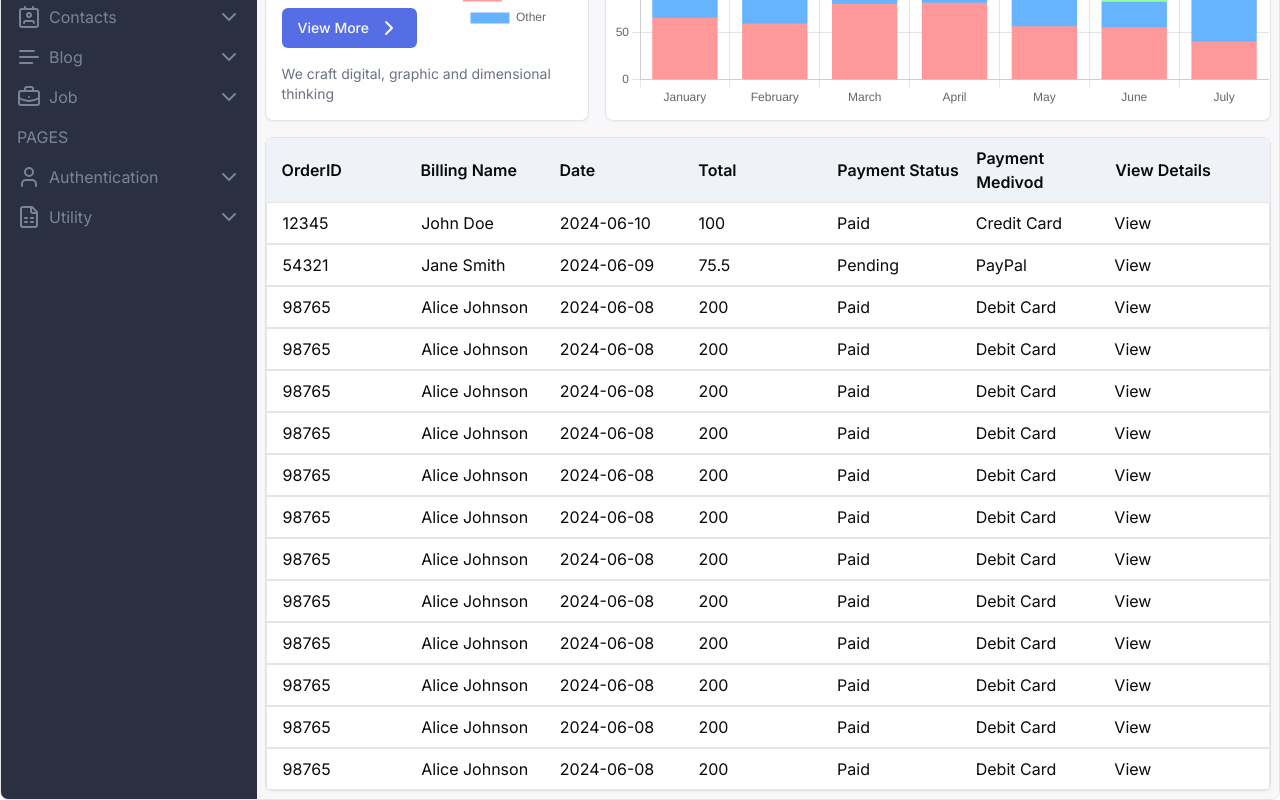
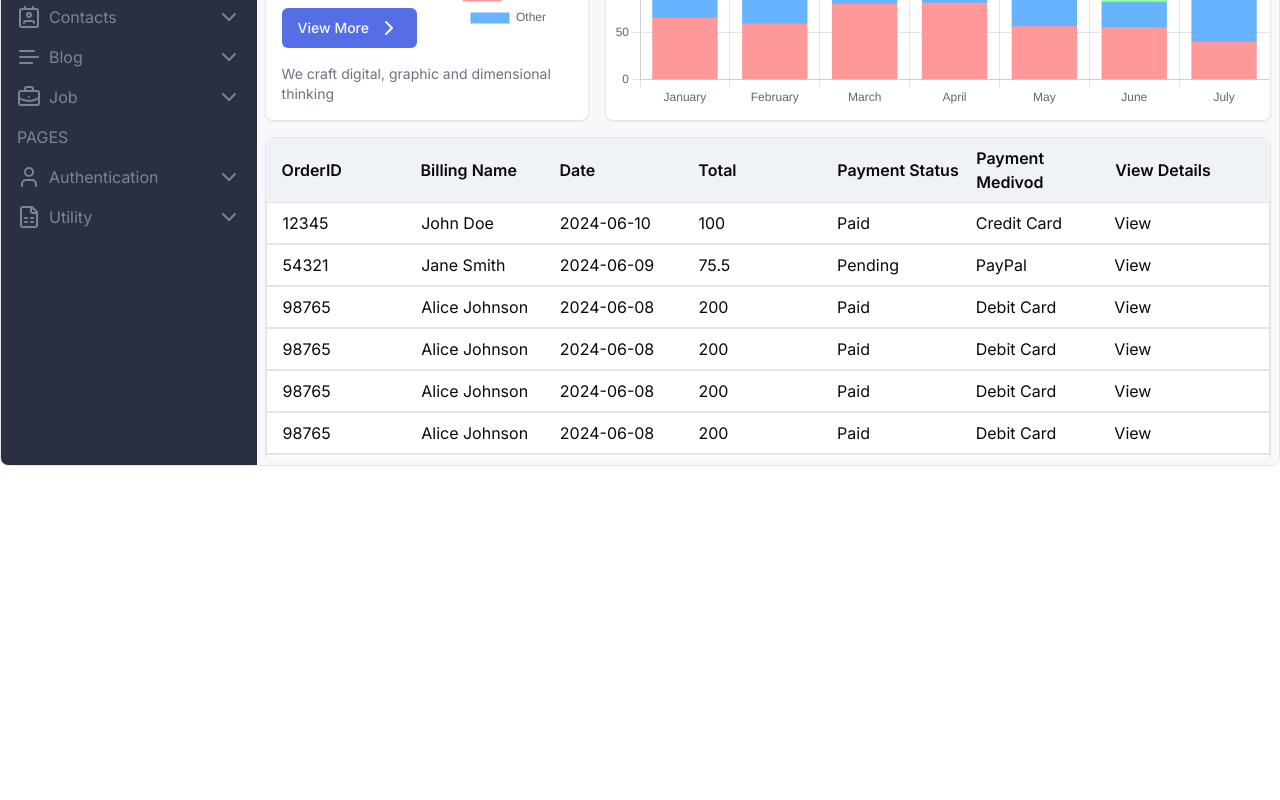
Before and after one commit to Arijeet10/gymforce-assignment, a Next.js app: page / in a window 1280 px wide. Shown: the part 516-1316 px from the top of the page. After the commit the page ends 982 px from the top, so only its background shows below. Built offline with nearby package versions, Linux system fonts and the light colour scheme.

Commit message:
modified Dashboard component

```diff
--- a/components/Dashboard.tsx
+++ b/components/Dashboard.tsx
@@ -46,7 +46,7 @@ const DefaultDashboard = () => {
             </div>
           </div>
         </div>
-        <div>
+        <div className="max-h-[40vh] overflow-scroll">
           <TableChart />
         </div>
       </div>
```
